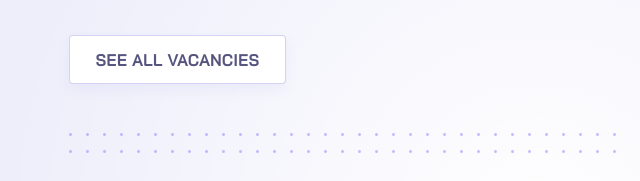
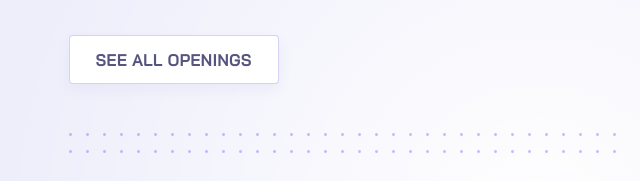
Before and after one commit to gaembla/gaembla-site, a Gatsby site: page / in a window 1280 px wide. Shown: the part 2203-2384 px from the top of the page, 0-640 px from the left. Built offline with nearby package versions, Linux system fonts and the light colour scheme; Gatsby itself is replaced by a stand-in of ours; a script that the page names is missing.

Commit message:
EN-67 Change CTA name

```diff
--- a/src/pages/index.js
+++ b/src/pages/index.js
@@ -153,7 +153,7 @@ const IndexPage = () => {
                       href="https://careers.gaembla.com"
                       className="btn btn-white"
                     >
-                      see all vacancies
+                      see all openings
                     </a>
                   </div>
                   <div className="main-team__info-interested">
```
